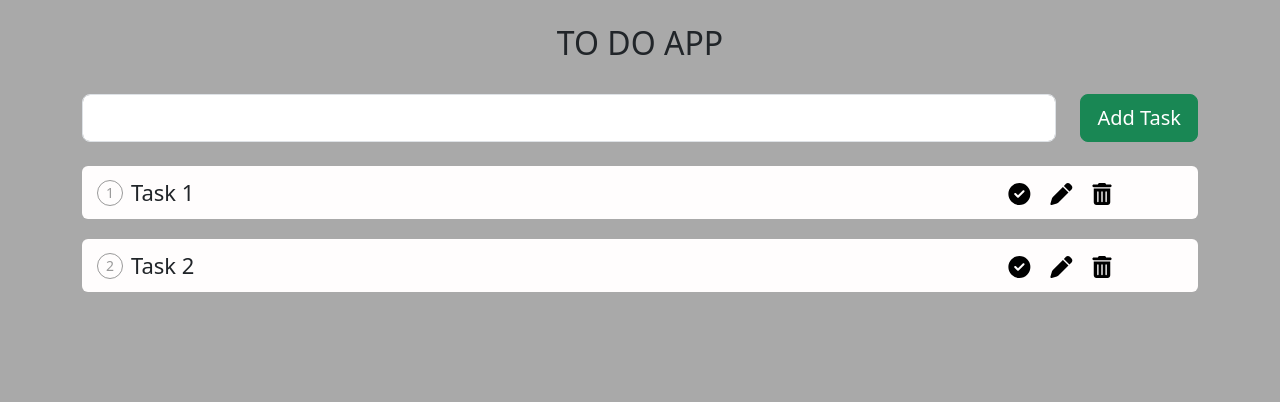
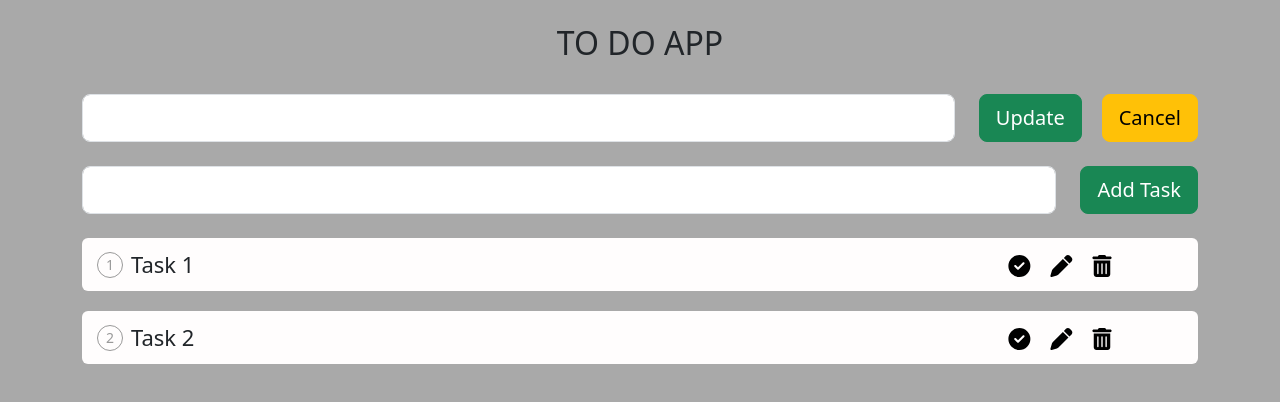
Before and after one commit to fernandes-glen/todo-react-app, a React (Create React App) app: page / in a window 1280 px wide. Shown: the top 402 px of the page. Built offline with nearby package versions, Linux system fonts and the light colour scheme.

Commit message:
I have added another input form that handles update the task or cancelling it

```diff
--- a/src/App.js
+++ b/src/App.js
@@ -48,6 +48,18 @@ function App() {
       <h2> TO DO APP</h2>
       <br></br>
 
+      {/* update task  */}
+
+      <div className="row">
+        <div className="col">
+          <input className="form-control form-control-lg"></input>
+        </div>
+        <div className="col-auto">
+          <button className="btn btn-lg btn-success mr-20">Update</button>
+          <button className="btn btn-lg btn-warning">Cancel</button>
+        </div>
+      </div>
+      <br />
       {/* add task */}
       <div className="row">
         <div className="col">
```
